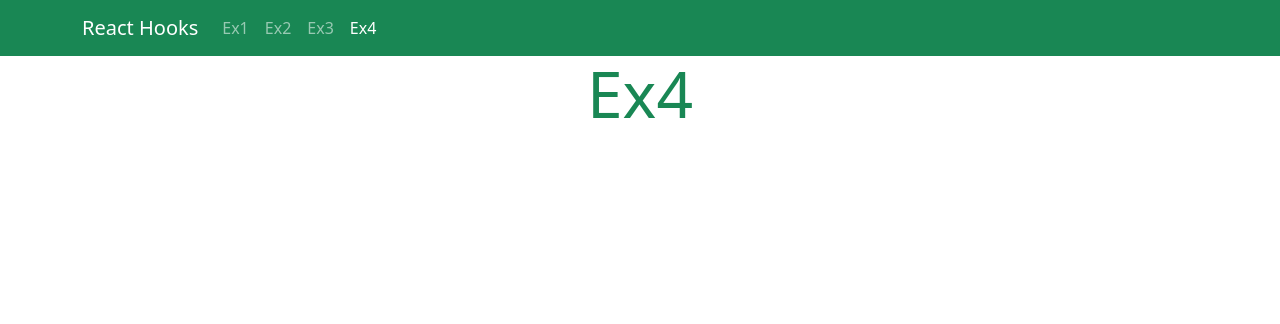
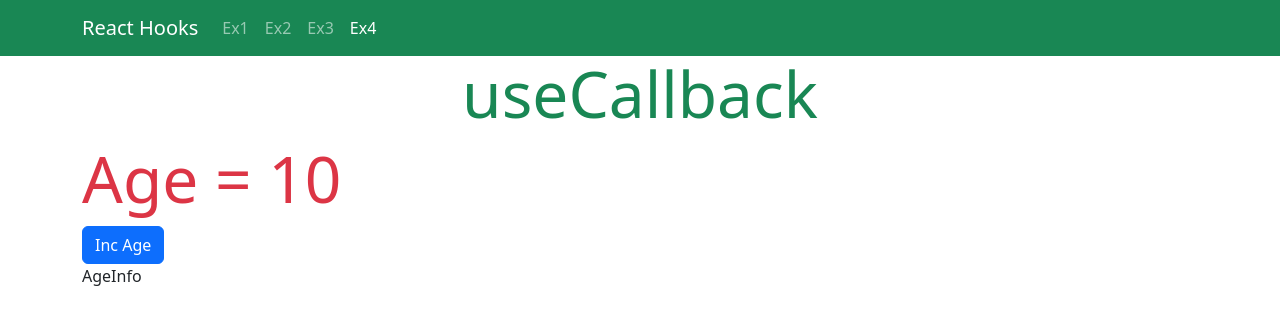
Before and after one commit to VenkataKarthikNeeluri/React-Hooks, a React (Create React App) app: page /ex4 in a window 1280 px wide. Shown: the top 324 px of the page. Built offline with nearby package versions, Linux system fonts and the light colour scheme.

Commit message:
age increment

```diff
--- a/src/components/Ex4.js
+++ b/src/components/Ex4.js
@@ -1,13 +1,27 @@
-import React from 'react'
+import React, { useState, useCallback} from 'react'
+import Age from './sub/Age'
+import AgeInfo from './sub/AgeInfo'
+
+// useCallback => will return memorised value of callback
+// useMemo => will return memorised function of callback
 
 function Ex4() {
+  const [age,setAge] = useState(10)
+
+  const incrementAge = () => {
+    setAge(age+1)
+  }
+
+
   return (
    <div className="container">
     <div className="row">
         <div className="col-md-12 text-center">
-            <h3 className="display-3 text-success">Ex4</h3>
+            <h3 className="display-3 text-success">useCallback</h3>
         </div>
     </div>
+    <Age age={age} ageHandler={incrementAge} />
+    <AgeInfo/>
    </div>
   )
 }
--- /dev/null
+++ b/src/components/sub/Age.jsx
@@ -0,0 +1,15 @@
+import React from 'react'
+
+function Age(props) {
+  return (
+    <div className='row'>
+        <div className="col-md-12">
+            <h3 className="display-3 text-danger">Age = {props.age} </h3>
+            <button onClick={props.ageHandler} className='btn btn-primary'>Inc Age</button>
+
+        </div>
+    </div>
+  )
+}
+
+export default Age
--- /dev/null
+++ b/src/components/sub/AgeInfo.jsx
@@ -0,0 +1,11 @@
+import React from 'react'
+
+function AgeInfo() {
+  return (
+    <div>
+      AgeInfo
+    </div>
+  )
+}
+
+export default AgeInfo
```
